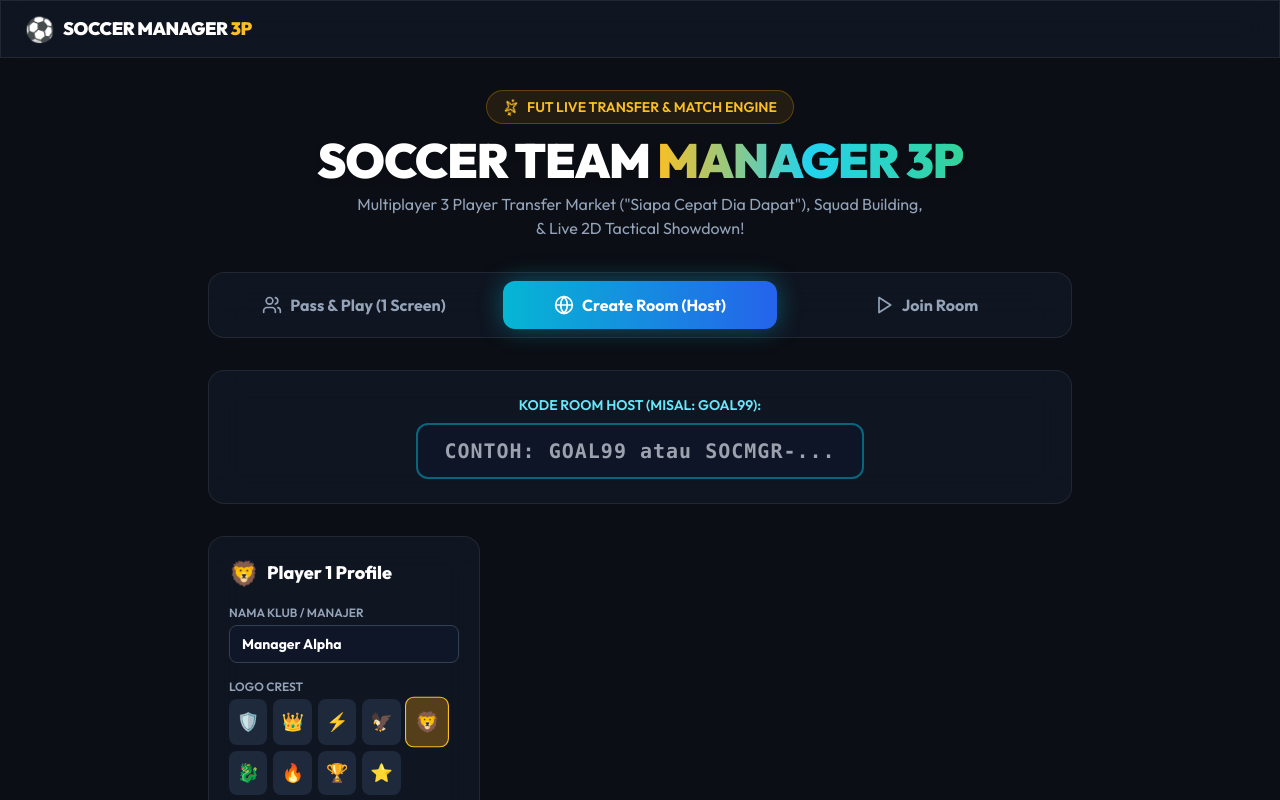
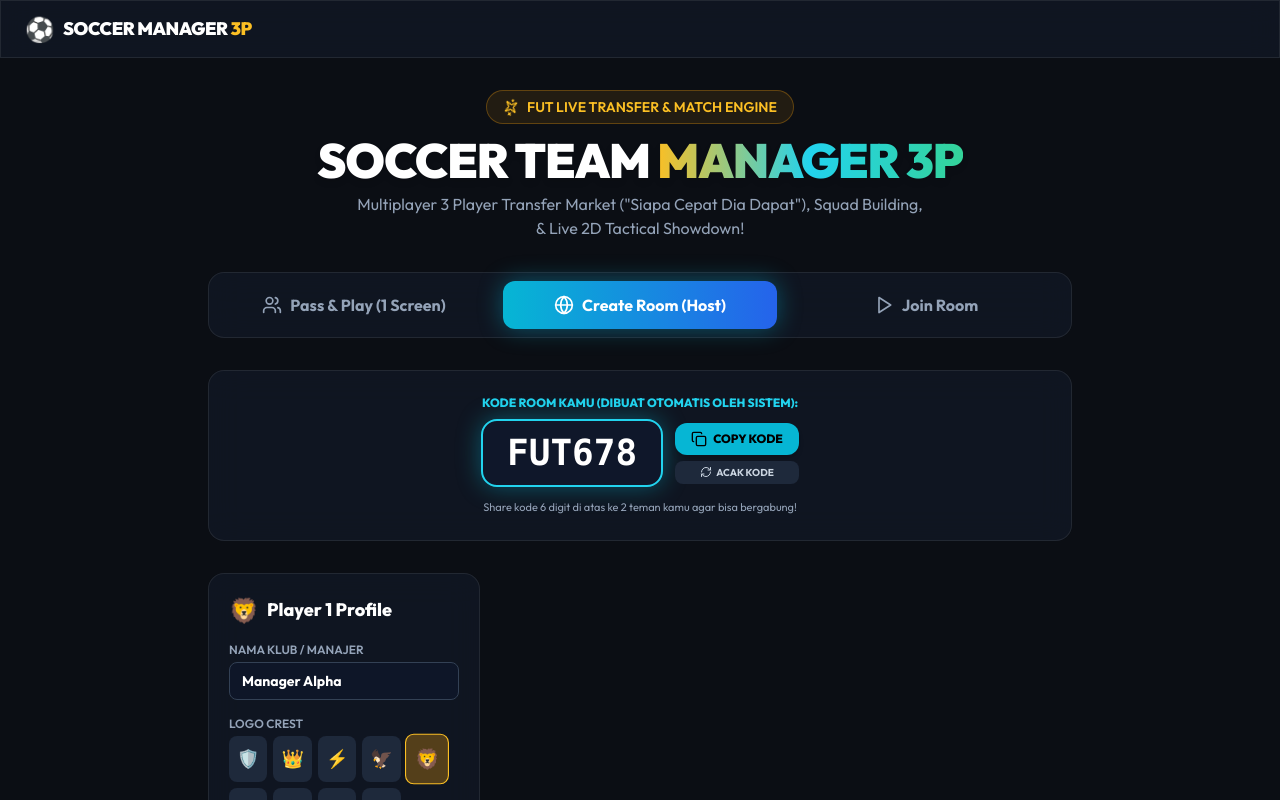
Before and after one commit to raihan748/build-a-soccer-team, a Next.js app: page / in a window 1280 px wide. Both pictures are taken after a click on the button "Create Room (Host)". Shown: the top 800 px of the page. Built offline with nearby package versions, Linux system fonts and the light colour scheme.

Commit message:
feat: automatic system room code generation (e.g. FUT892)

```diff
--- a/src/components/ManagerSetup.jsx
+++ b/src/components/ManagerSetup.jsx
@@ -1,6 +1,6 @@
 'use client';
 
-import React, { useState } from 'react';
+import React, { useState, useEffect } from 'react';
 import { Shield, Trophy, Users, Globe, Play, Sparkles, User, RefreshCw, Copy, Check } from 'lucide-react';
 import { soundFx } from '../services/audioService';
 
@@ -11,6 +11,17 @@ const FORMATIONS = [
   { name: '3-5-2 Wingplay', def: 3, mid: 5, fwd: 2 },
   { name: '4-2-3-1 Tactical', def: 4, mid: 5, fwd: 1 },
 ];
+
+// Helper to generate clean short random 6-character room code (e.g. GOAL88)
+const generateAutoRoomCode = () => {
+  const letters = 'ABCDEFGHJKLMNPQRSTUVWXYZ';
+  const nums = '23456789';
+  let code = 'FUT';
+  for (let i = 0; i < 3; i++) {
+    code += nums.charAt(Math.floor(Math.random() * nums.length));
+  }
+  return code;
+};
 
 export default function ManagerSetup({
   onStartLocalGame,
@@ -23,8 +34,16 @@ export default function ManagerSetup({
   roomCode
 }) {
   const [playMode, setPlayMode] = useState('local'); // 'local', 'host', 'join'
-  const [inputCode, setInputCode] = useState('');
+  const [autoCode, setAutoCode] = useState('');
+  const [joinCodeInput, setJoinCodeInput] = useState('');
   const [copied, setCopied] = useState(false);
+
+  // Generate new auto code whenever host mode is selected
+  useEffect(() => {
+    if (playMode === 'host' && !autoCode) {
+      setAutoCode(generateAutoRoomCode());
+    }
+  }, [playMode, autoCode]);
 
   // 3 Managers Data for Local Mode
   const [managers, setManagers] = useState([
@@ -45,20 +64,24 @@ export default function ManagerSetup({
     if (playMode === 'local') {
       onStartLocalGame(managers);
     } else if (playMode === 'host') {
-      const code = inputCode.trim() || Math.floor(100000 + Math.random() * 900000).toString();
+      const code = autoCode || generateAutoRoomCode();
       onCreateOnlineRoom(managers[0], code);
     } else if (playMode === 'join') {
-      if (!inputCode.trim()) return alert('Masukkan Room Code / Host ID!');
-      onJoinOnlineRoom(managers[0], inputCode.trim());
+      if (!joinCodeInput.trim()) return alert('Masukkan Kode Room dari Teman!');
+      onJoinOnlineRoom(managers[0], joinCodeInput.trim().toUpperCase());
     }
   };
 
-  const copyHostLink = () => {
+  const copyCode = () => {
     soundFx.playClick();
-    const fullId = hostPeerId || roomCode;
-    navigator.clipboard.writeText(fullId);
+    navigator.clipboard.writeText(autoCode);
     setCopied(true);
     setTimeout(() => setCopied(false), 2000);
+  };
+
+  const refreshCode = () => {
+    soundFx.playClick();
+    setAutoCode(generateAutoRoomCode());
   };
 
   return (
@@ -132,37 +155,50 @@ export default function ManagerSetup({
         </button>
       </div>
 
-      {/* Host ID Display & Copy Button */}
-      {playMode === 'host' && hostPeerId && (
-        <div className="glass-panel p-5 rounded-2xl mb-8 border border-cyan-500/40 text-center bg-cyan-950/20">
-          <p className="text-xs font-extrabold text-cyan-400 uppercase mb-2">KODE HOST BERHASIL DIBUAT! SHARE KODE INI KE TEMAN LU:</p>
+      {/* Auto-Generated Host Room Code */}
+      {playMode === 'host' && (
+        <div className="glass-panel p-6 rounded-2xl mb-8 border border-cyan-500/40 text-center bg-cyan-950/20">
+          <p className="text-xs font-extrabold text-cyan-400 uppercase mb-2">KODE ROOM KAMU (DIBUAT OTOMATIS OLEH SISTEM):</p>
           <div className="flex items-center justify-center gap-3">
-            <span className="font-mono text-2xl font-black text-white bg-slate-900 px-4 py-2 rounded-xl border border-cyan-500/50">
-              {hostPeerId}
+            <span className="font-mono text-4xl font-black text-white bg-slate-900 px-6 py-3 rounded-2xl border-2 border-cyan-400 shadow-glow-cyan">
+              {autoCode}
             </span>
-            <button
-              onClick={copyHostLink}
-              className="bg-cyan-500 hover:bg-cyan-400 text-black font-bold p-2.5 rounded-xl transition-transform active:scale-95 flex items-center gap-1.5 text-xs"
-            >
-              {copied ? <Check className="w-4 h-4 text-black" /> : <Copy className="w-4 h-4" />}
-              <span>{copied ? 'COPIED!' : 'COPY KODE'}</span>
-            </button>
+
+            <div className="flex flex-col gap-1.5">
+              <button
+                onClick={copyCode}
+                className="bg-cyan-500 hover:bg-cyan-400 text-black font-extrabold px-4 py-2 rounded-xl transition-transform active:scale-95 flex items-center gap-1.5 text-xs shadow-md"
+              >
+                {copied ? <Check className="w-4 h-4 text-black" /> : <Copy className="w-4 h-4" />}
+                <span>{copied ? 'TERCOPY!' : 'COPY KODE'}</span>
+              </button>
+
+              <button
+                onClick={refreshCode}
+                className="bg-slate-800 hover:bg-slate-700 text-slate-300 font-bold px-3 py-1 rounded-lg text-[10px] flex items-center justify-center gap-1"
+              >
+                <RefreshCw className="w-3 h-3" />
+                <span>ACAK KODE</span>
+              </button>
+            </div>
           </div>
+          <p className="text-[11px] text-slate-400 mt-3">Share kode 6 digit di atas ke 2 teman kamu agar bisa bergabung!</p>
         </div>
       )}
 
-      {/* Room Code Input for Host/Join */}
-      {(playMode === 'host' || playMode === 'join') && (
-        <div className="glass-panel p-6 rounded-2xl mb-8 border border-cyan-500/30 text-center">
-          <label className="block text-sm font-semibold text-cyan-300 mb-2">
-            {playMode === 'host' ? 'KODE ROOM HOST (MISAL: GOAL99):' : 'MASUKKAN ROOM CODE / HOST ID DARI TEMAN:'}
+      {/* Join Room Input */}
+      {playMode === 'join' && (
+        <div className="glass-panel p-6 rounded-2xl mb-8 border border-emerald-500/30 text-center">
+          <label className="block text-sm font-semibold text-emerald-300 mb-2">
+            MASUKKAN KODE ROOM 6-DIGIT DARI HOST (MISAL: FUT892):
           </label>
           <input
             type="text"
-            value={inputCode}
-            onChange={(e) => setInputCode(e.target.value)}
-            placeholder="CONTOH: GOAL99 atau SOCMGR-..."
-            className="w-full max-w-md text-center text-xl font-mono font-black tracking-wider bg-slate-900/80 text-white border-2 border-cyan-500/50 rounded-xl py-3 focus:outline-none focus:border-cyan-400"
+            maxLength={10}
+            value={joinCodeInput}
+            onChange={(e) => setJoinCodeInput(e.target.value.toUpperCase())}
+            placeholder="KODE: FUT892"
+            className="w-full max-w-xs text-center text-3xl font-mono font-black tracking-widest bg-slate-900/80 text-white border-2 border-emerald-500/50 rounded-xl py-3 focus:outline-none focus:border-emerald-400"
           />
         </div>
       )}
@@ -242,7 +278,9 @@ export default function ManagerSetup({
           ) : (
             <>
               <Trophy className="w-7 h-7" />
-              <span>MASUK TRANSFER MARKET & DRAFT!</span>
+              <span>
+                {playMode === 'host' ? 'CREATE ROOM & MASUK DRAFT' : playMode === 'join' ? 'JOIN ROOM & MASUK DRAFT' : 'MASUK DRAFT (1 SCREEN)'}
+              </span>
             </>
           )}
         </button>
```
